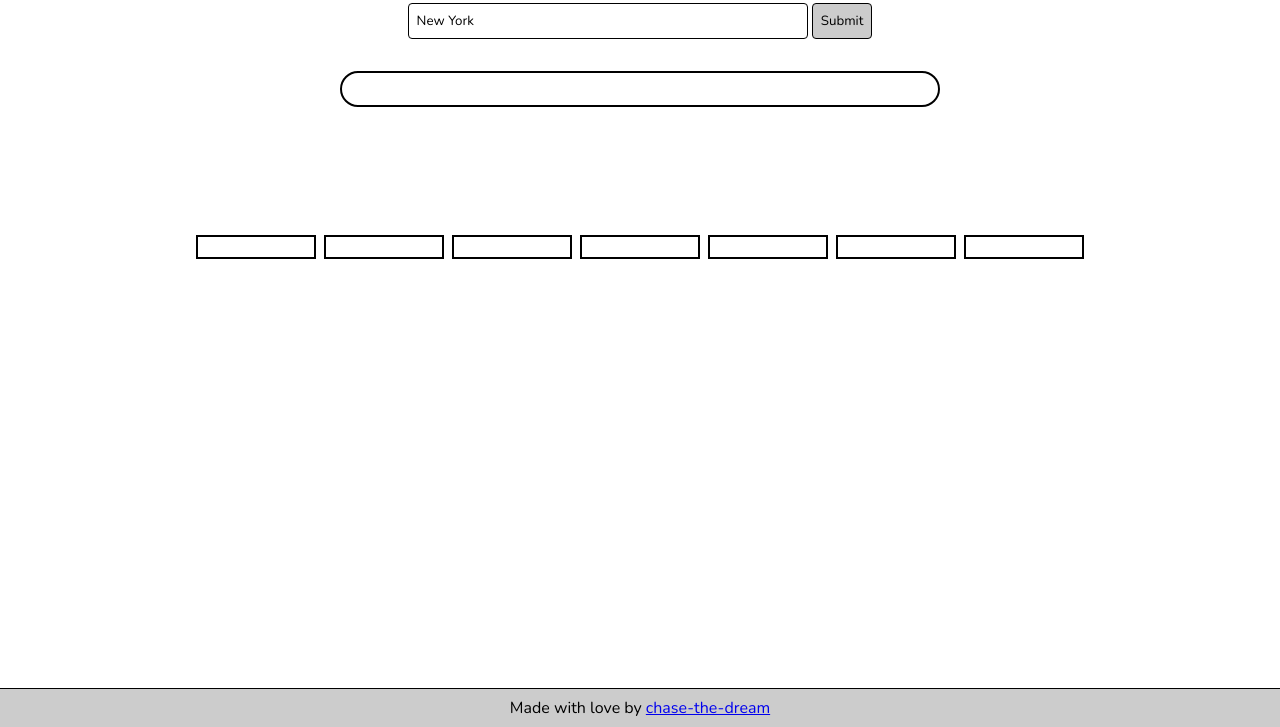
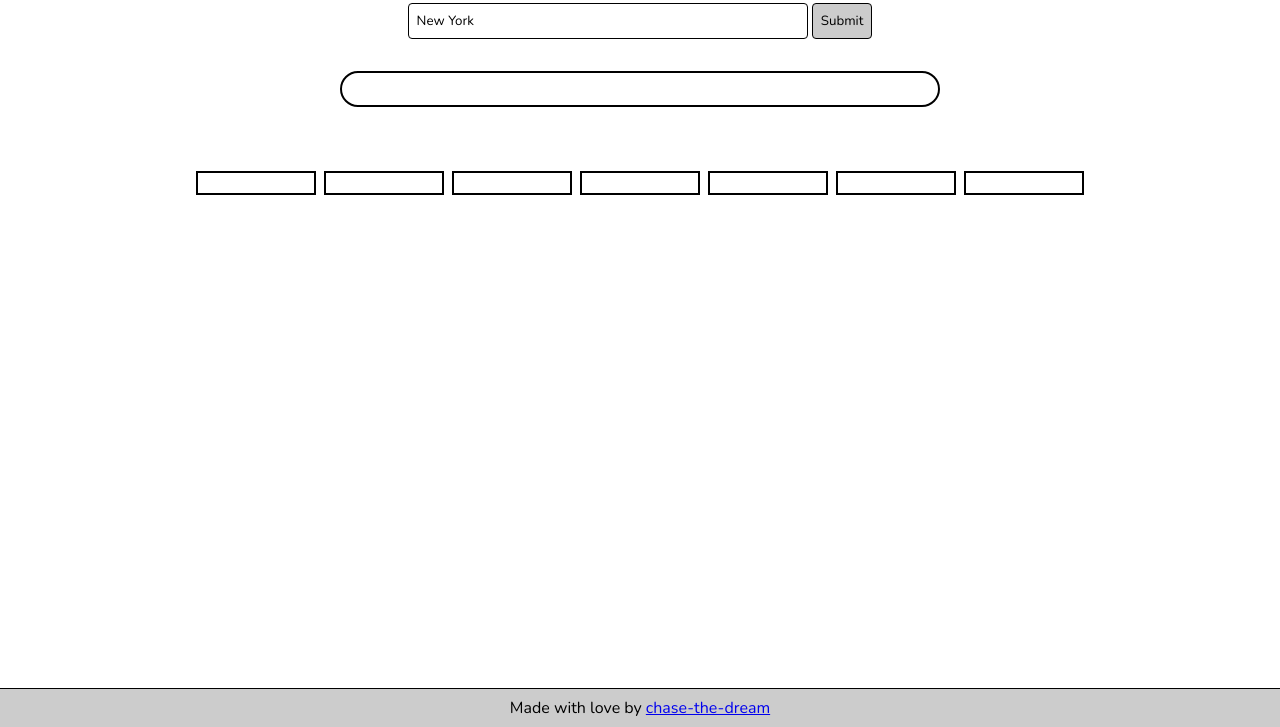
Before and after one commit to chase-the-dream/weather-app, a website built with webpack: page src/template.html in a window 1280 px wide. Shown: the part 73-800 px from the top of the page. Built offline with nearby package versions, Linux system fonts and the light colour scheme; no server answers.

Commit message:
rem change

```diff
--- a/src/styles.css
+++ b/src/styles.css
@@ -72,7 +72,7 @@ main {
 }
 
 .days-container {
-    margin-top: 8rem;
+    margin-top: 4rem;
     display: flex;
     justify-content: center;
     align-items: center;
```
